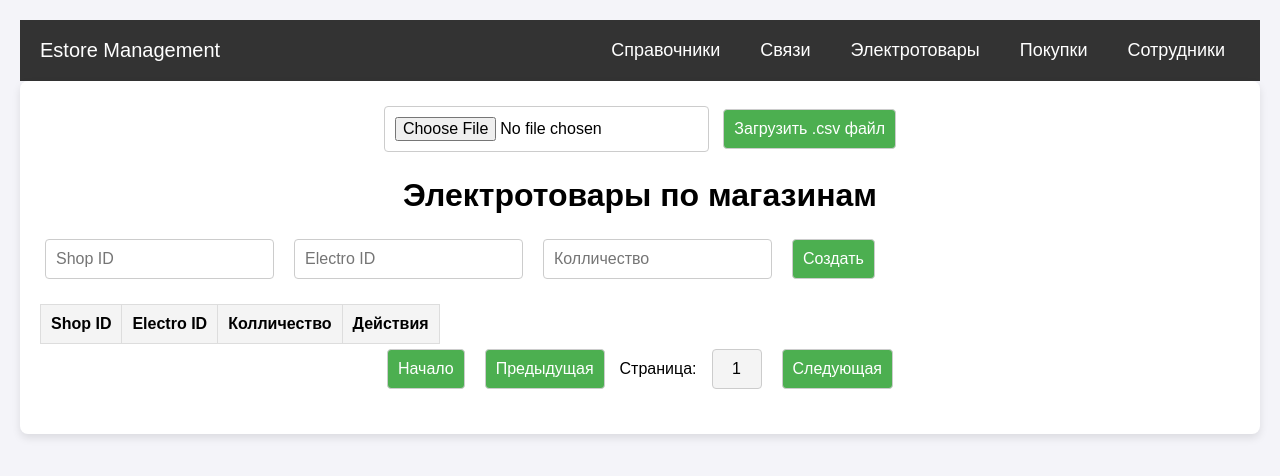
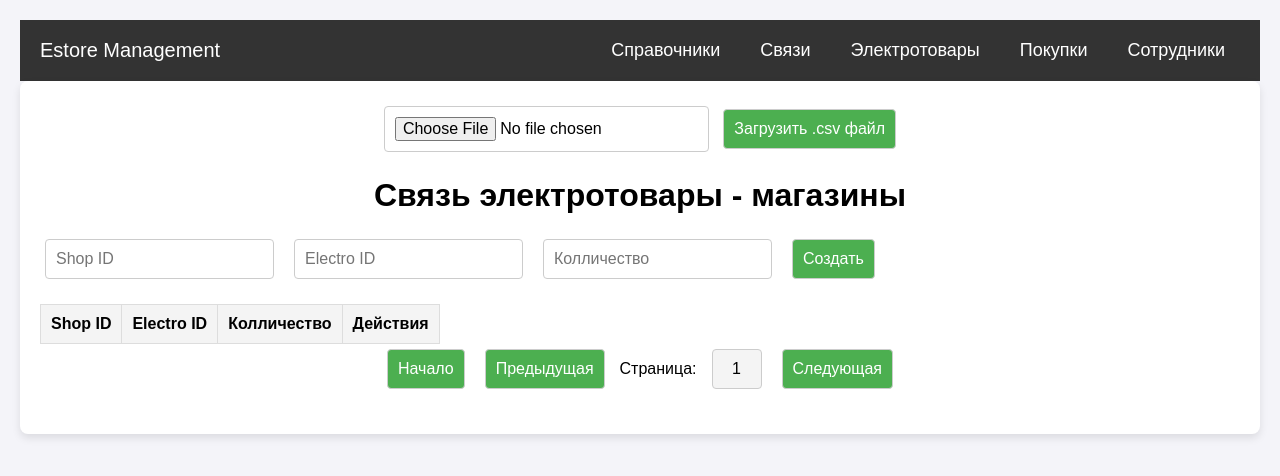
Before and after one commit to WebCoder1980/test_task_2025-03-05-frontend, a plain HTML site: page electroshop.html in a window 1280 px wide. Drawn offline with Linux system fonts and the light colour scheme; no server answers.

Commit message:
Rename h1 title in electroshop

```diff
--- a/electroshop.html
+++ b/electroshop.html
@@ -38,7 +38,7 @@
             <button id="upload-btn">Загрузить .csv файл</button>
         </div>
 
-        <h1>Электротовары по магазинам</h1>
+        <h1>Связь электротовары - магазины</h1>
 
         <div class="form-container">
             <input type="number" id="shopId" placeholder="Shop ID" required>
```
